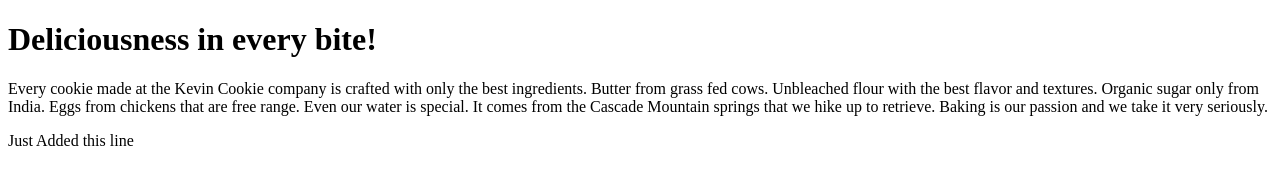
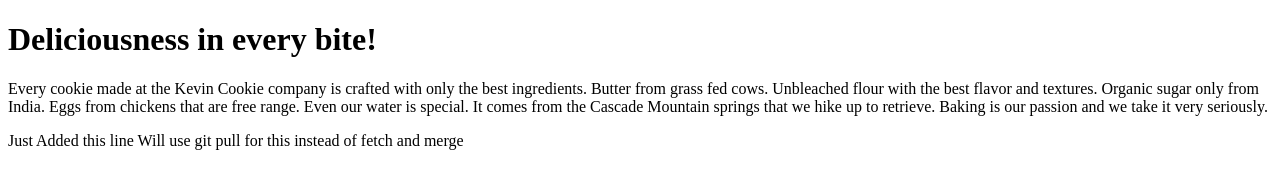
Before and after one commit to easmah/GitPlay, a plain HTML site: page index.htm in a window 1280 px wide. Drawn offline with Linux system fonts and the light colour scheme.

Commit message:
Update index.htm

```diff
--- a/index.htm
+++ b/index.htm
@@ -10,6 +10,7 @@
     retrieve. Baking is our passion and we take it very seriously.</p>
 
     Just Added this line
+    Will use git pull for this instead of fetch and merge
 
 </body>
 </html>
```
